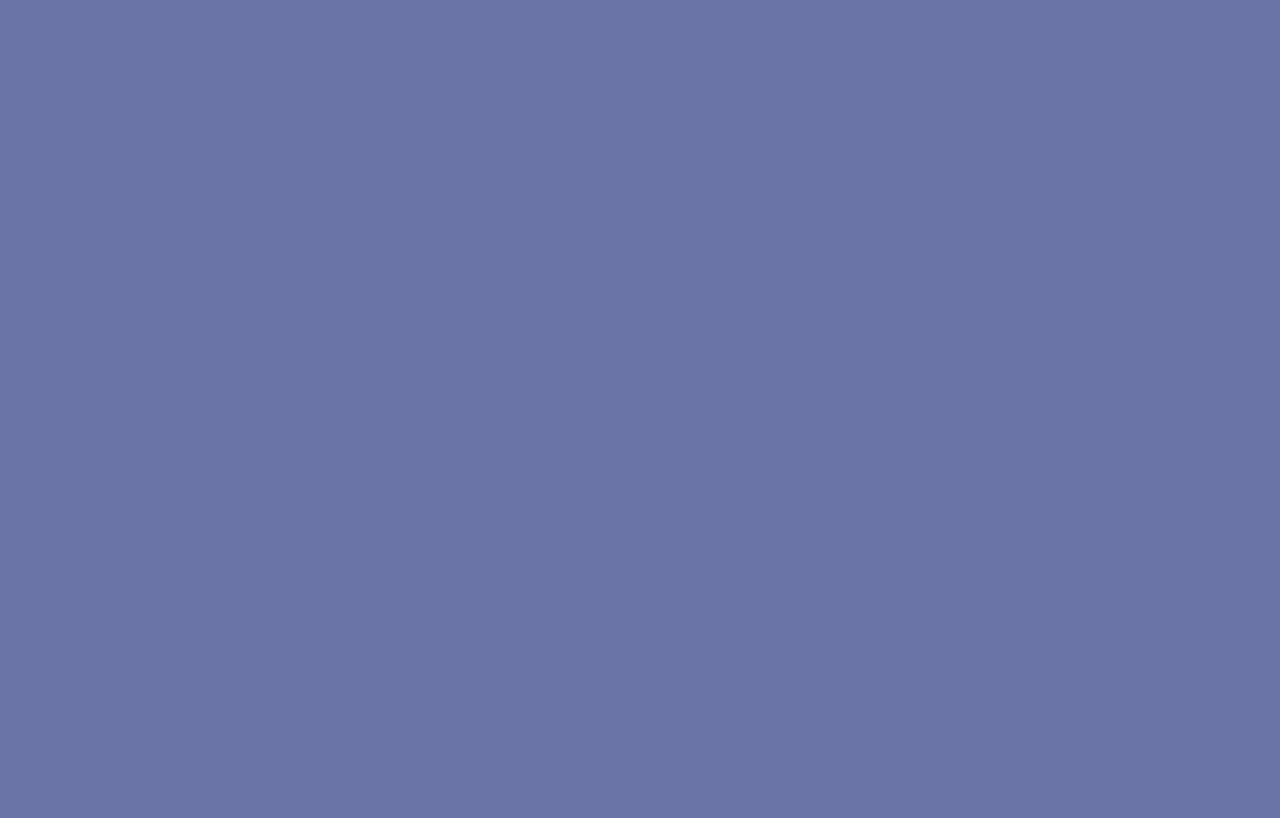
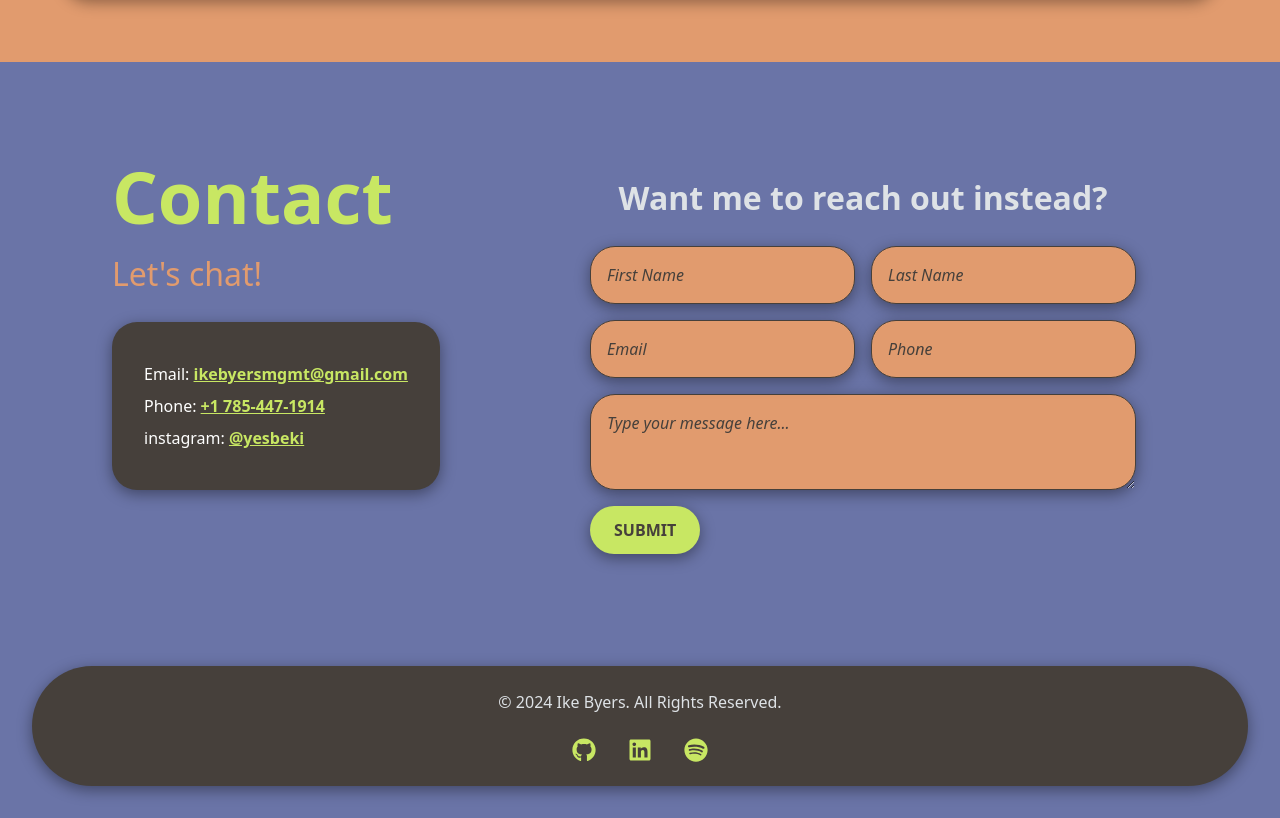
Before and after one commit to ikebyers/Ike-Byers-Portfolio, a React (Vite) app: page / in a window 1280 px wide. Shown: the part 1627-2445 px from the top of the page. Before the commit the page ends 800 px from the top, so only its background shows below. Built offline with nearby package versions, Linux system fonts and the light colour scheme.

Commit message:
added contact section at bottom of aboutme page

```diff
--- a/src/App.css
+++ b/src/App.css
@@ -24,13 +24,13 @@ body, html {
   padding: 0;
   width: 100%;
   height: 100%;
-  overflow-x: hidden;
-  box-sizing: border-box;
+  /* overflow-x: hidden; */
+  /* box-sizing: border-box; */
 }
 
 main, #root {
   width: 100vw;
-  overflow-x: hidden;
+  /* overflow-x: hidden; */
   margin: 0;
   padding: 0;
 }
@@ -183,9 +183,8 @@ footer {
   text-justify: center !important;
   background-color: var(--bs-neutral);
   border-radius: 70px;
-  /* max-width: max-content; */
   height: max-content;
-  padding: 1rem;
+  padding: 1.5rem;
   margin: 2rem;
   box-shadow: 0 4px 15px rgba(0, 0, 0, 0.4); /* Backdrop shadow */
 }
@@ -199,6 +198,23 @@ footer {
   flex-direction: row;
   gap: 2rem !important;
   /* margin: 0.5rem; */
+}
+
+.footer-icons a {
+  display: inline-flex;
+  justify-content: center;
+  align-items: center;
+  color: var(--bs-tertiary); /* Default icon color */
+  transition: transform 0.3s ease-out, box-shadow 0.3s ease-out, color 0.3s ease-out;
+}
+
+.footer-icons a:hover {
+  transform: scale(1.2); /* Slightly scale up on hover */
+  color: var(--bs-quaternary); /* Change color on hover */
+}
+
+.footer-icons a:active {
+  transform: scale(0.95); /* Slight shrink effect on click */
 }
 
 .icon {
@@ -687,8 +703,122 @@ ul {
   transform: scale(1.1); /* Slightly enlarge */
 }
 
-@media (max-width: 1190px) {
+.contact-section {
+  display: flex;
+  flex-direction: row;
+  justify-content: space-between;
+  align-items: flex-start;
+  gap: 2rem;
+  margin: 3rem 5rem;
+  padding: 2rem;
+  border-radius: 15px;
 
+}
+
+.contact-card {
+  background-color: var(--bs-neutral);
+  padding: 2rem;
+  width: max-content;
+  border-radius: 25px;
+  box-shadow: 0 4px 15px rgba(0, 0, 0, 0.4); /* Backdrop shadow */
+}
+
+.contact-info {
+  flex: 1;
+  font-size: 1rem;
+  line-height: 1.5;
+  color: var(--bs-quaternary);
+
+}
+
+.contact-info p {
+  margin: 0.5rem 0;
+  color: white;
+}
+
+.text-link {
+  color: var(--bs-tertiary);
+  text-decoration: underline;
+  font-weight: bold;
+}
+
+.phone-text {
+  color: var(--bs-tertiary);
+  text-decoration: underline;
+  font-weight: bold;
+}
+
+.contact-form {
+  flex: 1;
+  display: flex;
+  flex-direction: column;
+  text-align: center;
+}
+
+.form-row {
+  display: flex;
+  justify-content: space-between;
+  gap:1rem;
+}
+
+.form-container {
+}
+
+.form-input {
+  flex: 1;
+  padding: 1rem;
+  border: 1px solid;
+  font-size: 1rem;
+  color: var(--bs-neutral);
+  background-color: var(--bs-quaternary);
+  border-radius: 25px;
+  margin-bottom: 1rem;
+  box-shadow: 0 4px 15px rgba(0, 0, 0, 0.4); /* Backdrop shadow */
+}
+
+.form-input::placeholder,
+.form-textarea::placeholder {
+  color: var(--bs-neutral); /* Slightly darker color */
+  font-style: italic; /* Italicize the text */
+  font-size: 1rem; /* Ensure consistent font size */
+}
+
+.form-textarea {
+  display: flex;
+  /* margin: 1rem; */
+  width: 100%;
+  height: 6rem;
+  padding: 1rem;
+  border: 1px solid;
+  border-color: var(--bs-neutral);
+  border-style: solid;
+  font-size: 1rem;
+  background-color: var(--bs-quaternary);
+  border-radius: 25px;
+  color: var(--bs-neutral);
+  box-shadow: 0 4px 15px rgba(0, 0, 0, 0.4); /* Backdrop shadow */
+}
+
+.submit-button {
+  background-color: var(--bs-tertiary);
+  color: var(--bs-neutral);
+  padding: 0.75rem 1.5rem;
+  font-size: 1rem;
+  margin-top: 1rem;
+  border: none;
+  border-radius: 25px;
+  cursor: pointer;
+  text-transform: uppercase;
+  font-weight: bold;
+  transition: background-color 0.3s ease, transform 0.2s ease;
+  max-width: fit-content;
+  box-shadow: 0 4px 15px rgba(0, 0, 0, 0.4); /* Backdrop shadow */
+}
+
+.submit-button:hover {
+  background-color: var(--bs-quaternary);
+  color: ;
+  transform: scale(1.05);
 }
 
 @media (max-width: 990px) {
@@ -746,17 +876,14 @@ ul {
     padding: 0rem;
   }
 
-
-
-
   .portrait-container {
     display: flex;
-    justify-content: center !important; /* Center image horizontally */
+    justify-content: center !important;
     align-items: center;
   }
 
   .bio-image {
-    max-width: 20%; /* Adjust the image size for smaller screens */
+    max-width: 20%;
     min-width: 40%;
     min-height: 20%;
     max-height: 40%;
@@ -773,7 +900,7 @@ ul {
 
   .intro-card {
     display: flex;
-    text-align: start; /* Optional: Center text content */
+    text-align: start;
     margin: 1rem;
     justify-content: center;
   }
@@ -785,19 +912,26 @@ ul {
   .bio-grid {
     background-color: var(--bs-quaternary);
     background-color: var(--bs-quaternary);
-    width: 100%; /* Ensure it spans full width */
-    margin: 0; /* Remove any margins */
+    width: 100%;
+    margin: 0;
   }
 
   .split-screen {
-    display: block; /* Switch from flex to block layout */
+    display: block;
   }
 
   .right-half {
-    width: 100%; /* Make the right-half take full width */
+    width: 100%;
     display: flex;
-    justify-content: center !important; /* Center content horizontally */
-    align-items: center; /* Center content vertically */
-    padding: 2rem; /* Optional padding for spacing */
+    justify-content: center !important;
+    align-items: center;
+    padding: 2rem;
+  }
+
+  .contact-section {
+    flex-direction: column;
+    display: flex;
+    align-items: center;
+    text-align: center;
   }
 }
--- a/src/pages/aboutMe.jsx
+++ b/src/pages/aboutMe.jsx
@@ -28,7 +28,7 @@ const AboutMe = () => {
                 </div>
                 <div className='split-screen'>
                     <div className='left-half'>
-                    <div className='social-icons portrait-icons'>
+                        <div className='social-icons portrait-icons'>
                             <a
                                 href="https://github.com/ikebyers" target="_blank" rel="noopener noreferrer" className='text-quarternary icon'>
                                 <FaGithub size={35} />
@@ -69,10 +69,36 @@ const AboutMe = () => {
                         <p className='font-size-xs'>Over the past few months, I’ve immersed myself in web development, completing EdX's <span className="font-bold text-tertiary">full-stack web development</span> program through <span className="font-bold text-tertiary">University of North Carolina at Charlotte</span> and began creating projects that challenged me to learn new concepts and problem-solve on the fly. Whether it’s building a responsive web application or experimenting with TypeScript frameworks, I thrive on tackling obstacles head-on and finding innovative solutions.</p>
 
                         <p className='font-size-xs'>Looking forward, I’m excited to continue expanding my skill set in web development and explore new programs. My goal is to contribute to projects that blend creativity and technology to create engaging user experiences. I’m eager to learn from every opportunity and push my boundaries as a developer.</p>
-
-
                     </div>
                 </div>
+            </div>
+            <div className="contact-section">
+                <div className="contact-info">
+                    <div className='text-bold font-size-xl text-tertiary'>Contact</div>
+                    <div className='font-size-md'>Let's chat!</div>
+                    <br/>
+                    <div className='contact-card'>
+                        <p>Email: <a href="mailto:ogawameria@gmail.com" className="text-link">ikebyersmgmt@gmail.com</a></p>
+                        <p>Phone: <span className='font-bold phone-text'>+1 785-447-1914</span></p>
+                        <p>instagram: <a href="https://instagram.com/yesbeki" className="text-link">@yesbeki</a></p>
+                    </div>
+                </div>
+                <form className="contact-form">
+                    <div className='font-bold font-size-md'>Want me to reach out instead?</div>
+                    <br/>
+                    <div className='form-container'>
+                        <div className="form-row">
+                            <input type="text" placeholder="First Name" className="form-input" />
+                            <input type="text" placeholder="Last Name" className="form-input" />
+                        </div>
+                        <div className="form-row">
+                            <input type="email" placeholder="Email" className="form-input" />
+                            <input type="text" placeholder="Phone" className="form-input" />
+                        </div>
+                        <textarea placeholder="Type your message here..." className="form-textarea"></textarea>
+                    </div>
+                    <button type="submit" className="submit-button">SUBMIT</button>
+                </form>
             </div>
         </div>
     )
```
